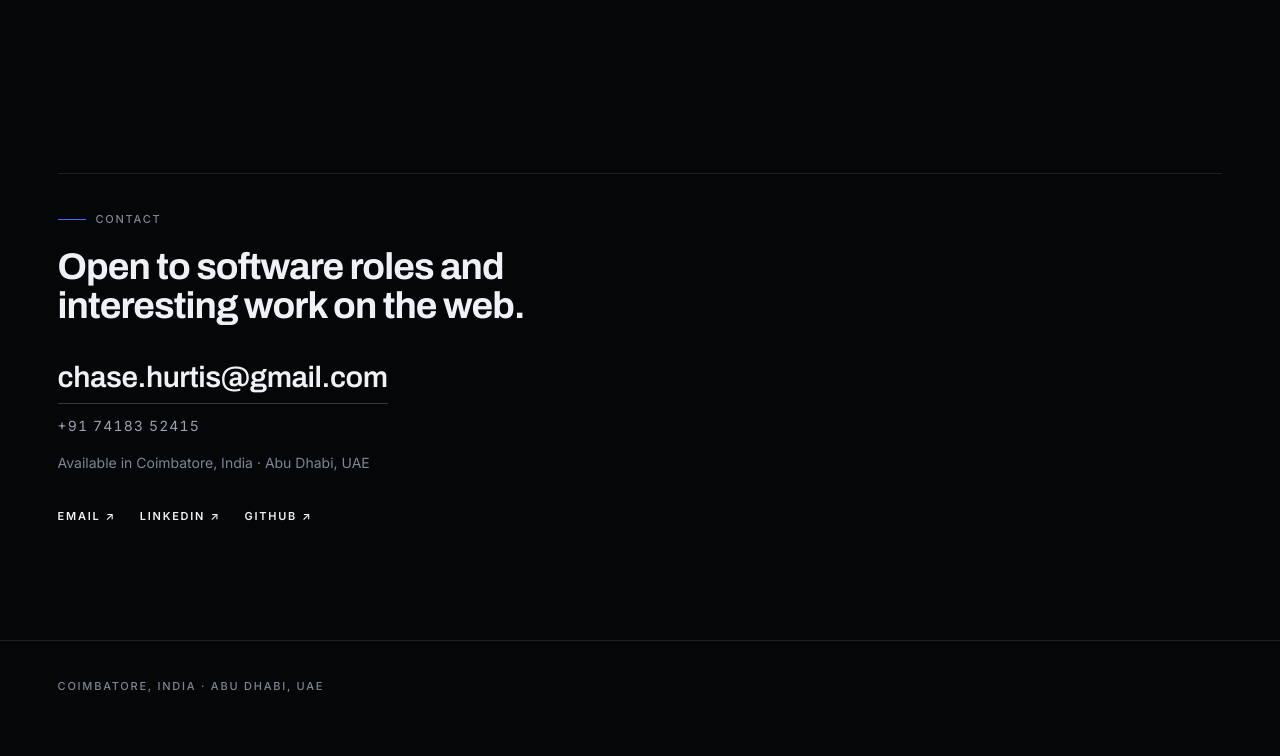
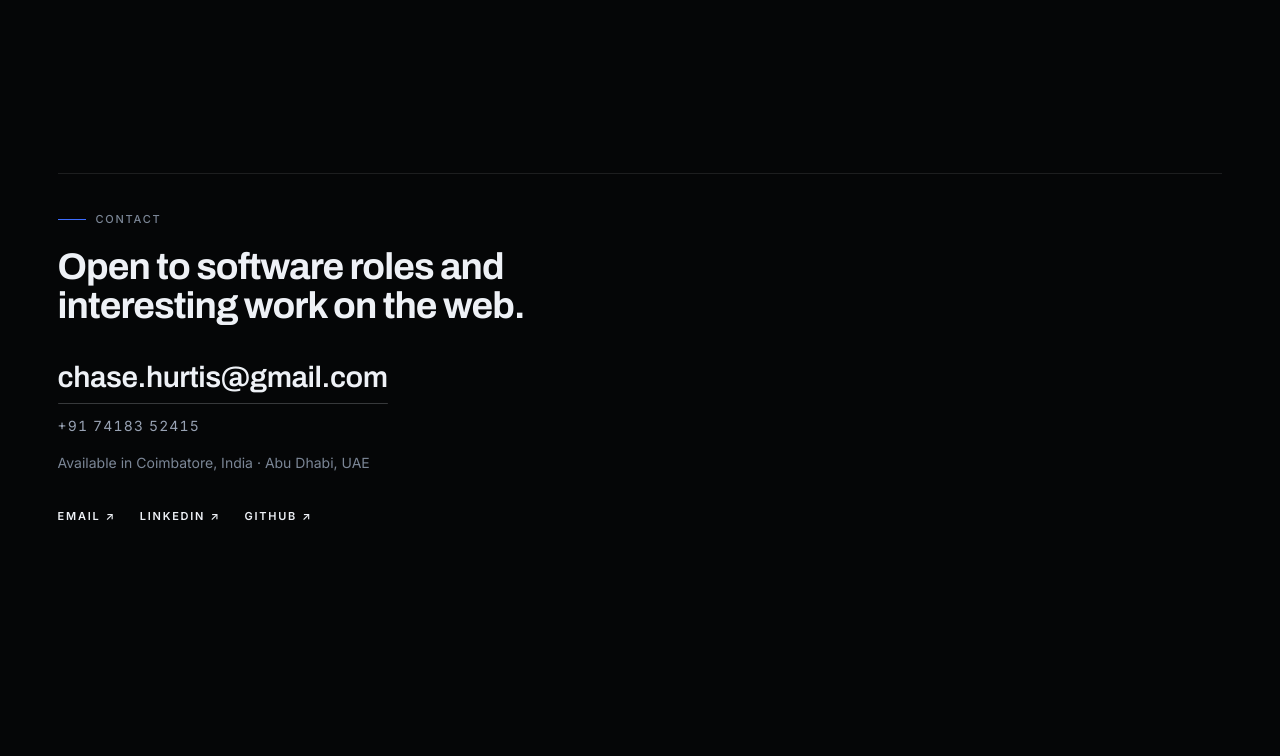
Before and after one commit to chason2007/churtis-portfolio, a website built with Vite: page index.html in a window 1280 px wide. Shown: the part 4890-5646 px from the top of the page. After the commit the page ends 5530 px from the top, so only its background shows below. Built offline with nearby package versions, Linux system fonts and the light colour scheme; some packages are replaced by stand-ins of ours.

Commit message:
Drop the location line from the bottom-left corner
It duplicated what the Contact section already says, and the hero tagline now
carries the same two places.

Removing it left the footer holding only the scroll cue — and the cue is
hidden in the flat layout, which would have left an empty landmark with a
border rule at the end of the page. So the wrapper goes too: the cue is now a
standalone fixed anchor, and .chrome / .chrome--bottom / .chrome__aside are
deleted along with their flat-mode and narrow-screen overrides.

Co-Authored-By: Claude Opus 5 <noreply@anthropic.com>

```diff
--- a/index.html
+++ b/index.html
@@ -197,15 +197,12 @@
            are rendered here from content/site.ts. -->
     </main>
 
-    <footer class="chrome chrome--bottom">
-      <p class="label chrome__aside" data-content-list="contact.locations">
-        Coimbatore, India &middot; Abu Dhabi, UAE
-      </p>
-      <a class="cue label" href="#about" aria-label="Scroll to the next section">
-        <span>Scroll</span>
-        <span class="cue__line" aria-hidden="true"></span>
-      </a>
-    </footer>
+    <!-- The scroll cue. Fixed to the bottom-right corner, and retired once the
+         hero is behind you. -->
+    <a class="cue label" href="#about" aria-label="Scroll to the next section">
+      <span>Scroll</span>
+      <span class="cue__line" aria-hidden="true"></span>
+    </a>
 
     <noscript>
       <style>
--- a/src/styles/chrome.css
+++ b/src/styles/chrome.css
@@ -1,40 +1,23 @@
 /*
- * Persistent chrome — the thin bars pinned to the viewport edges.
+ * The scroll cue.
  *
- * These stay fixed for the whole page. Only the bottom bar exists so far; the
- * `--top` modifier returns in step 4 with the quick nav (the
- * two-clicks-to-any-project rule).
+ * All that is left of the page's fixed chrome: a hairline and a word in the
+ * bottom-right corner, pinned to the viewport and retired once the hero is
+ * behind you. The bar it used to live in is gone — it held nothing else.
  */
 
-.chrome {
+.cue {
   position: fixed;
-  left: 0;
-  right: 0;
+  right: var(--gutter);
+  bottom: calc(var(--gutter) * 0.75);
   z-index: var(--z-chrome);
-  display: flex;
-  align-items: center;
-  justify-content: space-between;
-  gap: var(--space-m);
-  padding: calc(var(--gutter) * 0.75) var(--gutter);
-  pointer-events: none;
-}
-
-.chrome > * {
-  pointer-events: auto;
-}
-
-.chrome--bottom {
-  bottom: 0;
-}
-
-/* ── Scroll cue ─────────────────────────────────────────────────────────────── */
-
-.cue {
   display: inline-flex;
   align-items: center;
   gap: 0.7rem;
   color: var(--c-ink-dim);
-  transition: color var(--dur-fast) var(--ease-out-expo);
+  transition:
+    color var(--dur-fast) var(--ease-out-expo),
+    opacity var(--dur-mid) var(--ease-out-expo);
 }
 
 .cue:hover,
@@ -79,7 +62,6 @@
 html[data-at-top='false'] .cue {
   opacity: 0;
   pointer-events: none;
-  transition: opacity var(--dur-mid) var(--ease-out-expo);
 }
 
 /* ── Reduced motion ─────────────────────────────────────────────────────────── */
@@ -92,11 +74,3 @@ html[data-at-top='false'] .cue {
     opacity: 0.4;
   }
 }
-
-/* Narrow viewports: drop the lower-left location line rather than let the bars
-   wrap into two rows. */
-@media (max-width: 34rem) {
-  .chrome--bottom .chrome__aside {
-    display: none;
-  }
-}
--- a/src/styles/flat.css
+++ b/src/styles/flat.css
@@ -164,19 +164,6 @@ html[data-mode='flat'] .cue {
   display: none;
 }
 
-/*
- * The bottom bar is fixed in 3D mode, where the copy is vertically centred and
- * never reaches it. Here the content flows the whole height of the page, so a
- * fixed bar would sit on top of it. It becomes an ordinary footer instead —
- * which is what it already is in the markup.
- */
-html[data-mode='flat'] .chrome--bottom {
-  position: static;
-  justify-content: flex-start;
-  padding: var(--space-l) var(--gutter) calc(var(--space-xl) + env(safe-area-inset-bottom));
-  border-top: 1px solid var(--c-line);
-}
-
 /* Keep the page's own background opaque behind the gradient wash so the fixed
    layers never show through a bounce-scroll overscroll. */
 html[data-mode='flat'] body {
--- a/src/styles/rail.css
+++ b/src/styles/rail.css
@@ -5,8 +5,8 @@
  * almost nothing — six hairlines. Hovering the rail, or focusing anything in
  * it, slides the labels in from the right.
  *
- * On narrow screens it becomes a horizontal row along the bottom, where it
- * replaces the location/scroll chrome rather than competing with it.
+ * On narrow screens it becomes a horizontal row along the bottom, taking that
+ * edge over from the scroll cue rather than competing with it.
  */
 
 .rail {
@@ -168,7 +168,7 @@
   }
 
   /* The rail owns the bottom edge now. */
-  .chrome--bottom {
+  .cue {
     display: none;
   }
 }
```
